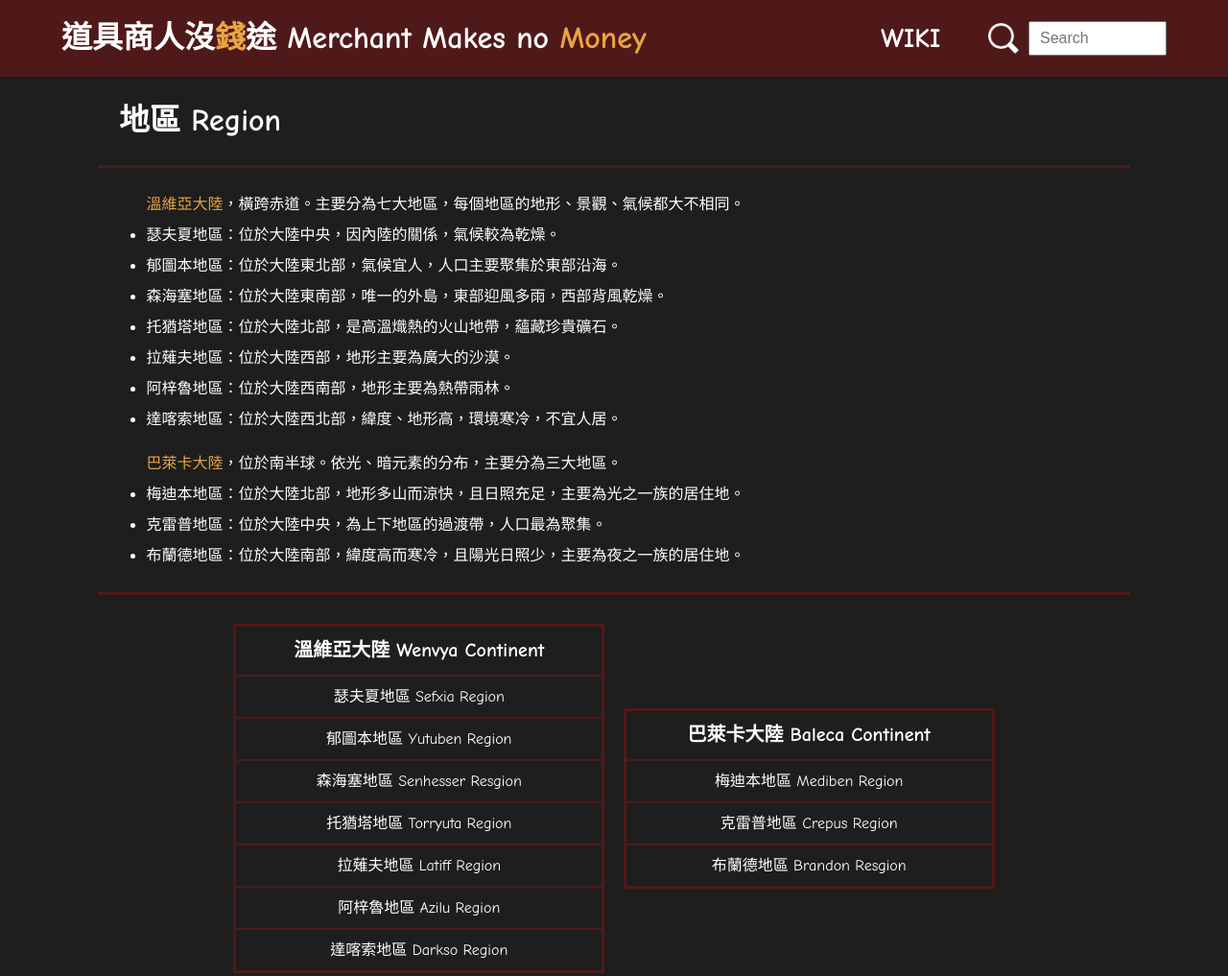
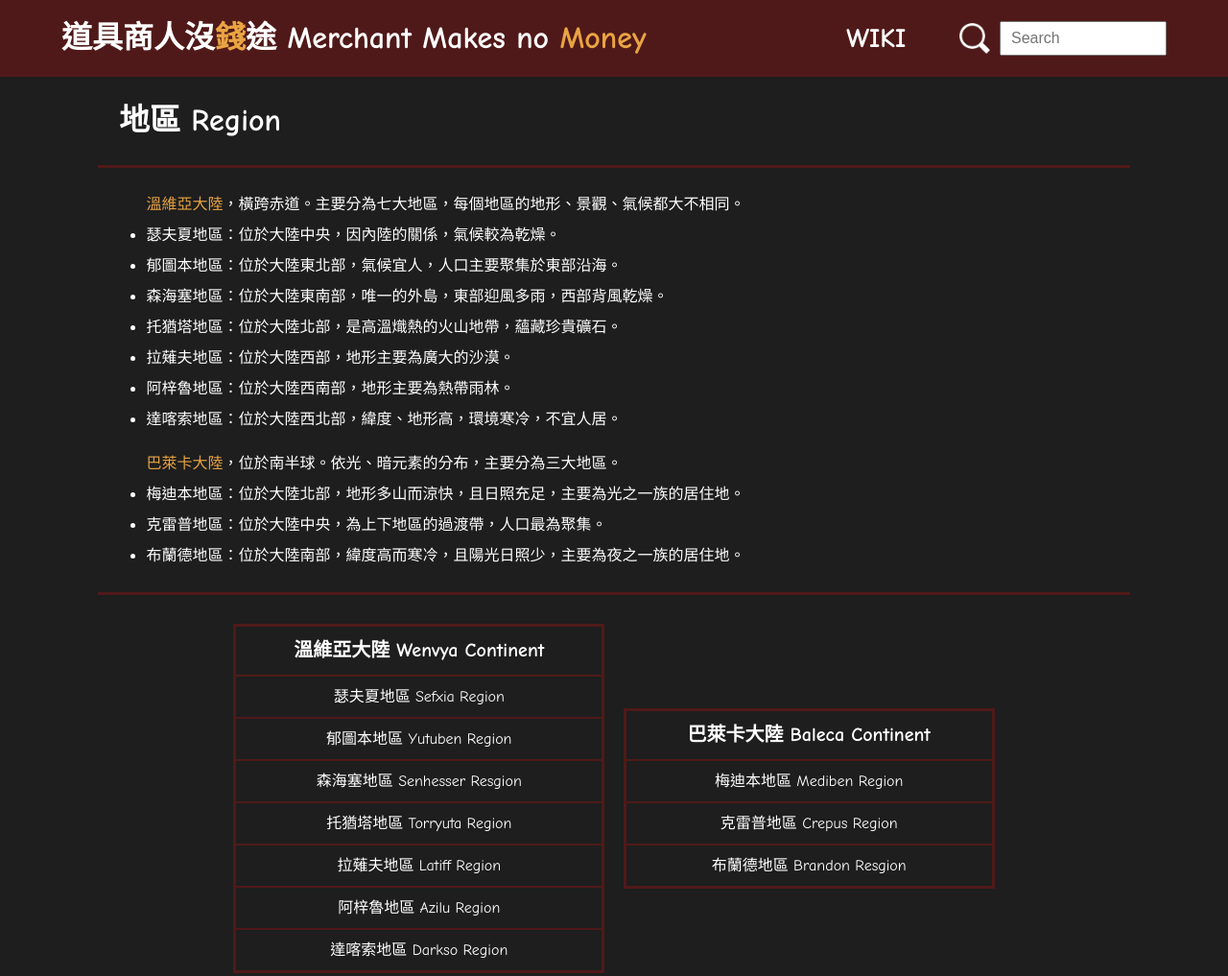
Before and after one commit to chenyouwei1314-lgtm/Merchant-Makes-no-Money-Wiki, a website: page docs/地區.html in a window 1280 px wide. Shown: the top 1017 px of the page at 96% size. Drawn offline with Linux system fonts and the light colour scheme.

Commit message:
Update style1.css

```diff
--- a/docs/style1.css
+++ b/docs/style1.css
@@ -52,7 +52,7 @@ h1{font-size: 32px;
   justify-content: center;}
 .searchtoggle img{width: 32px;
   height: 32px;}
-input[type="text"]{width: 120px;
+input[type="text"]{width: 150px;
   height: 12px;
   font-size: 16px;
   padding: 10px;}
```
